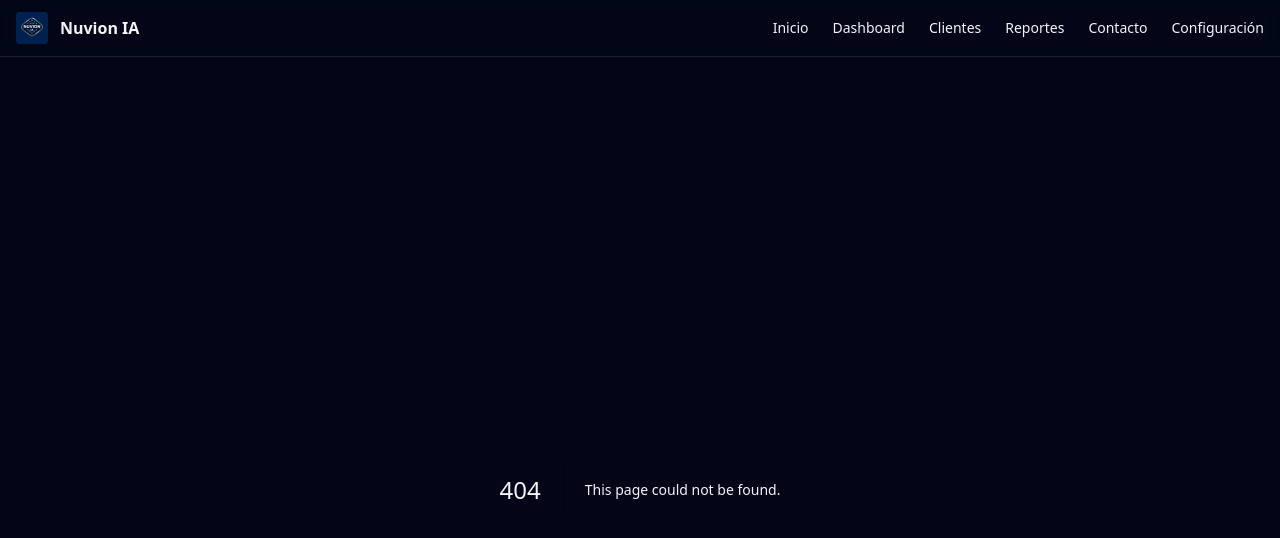
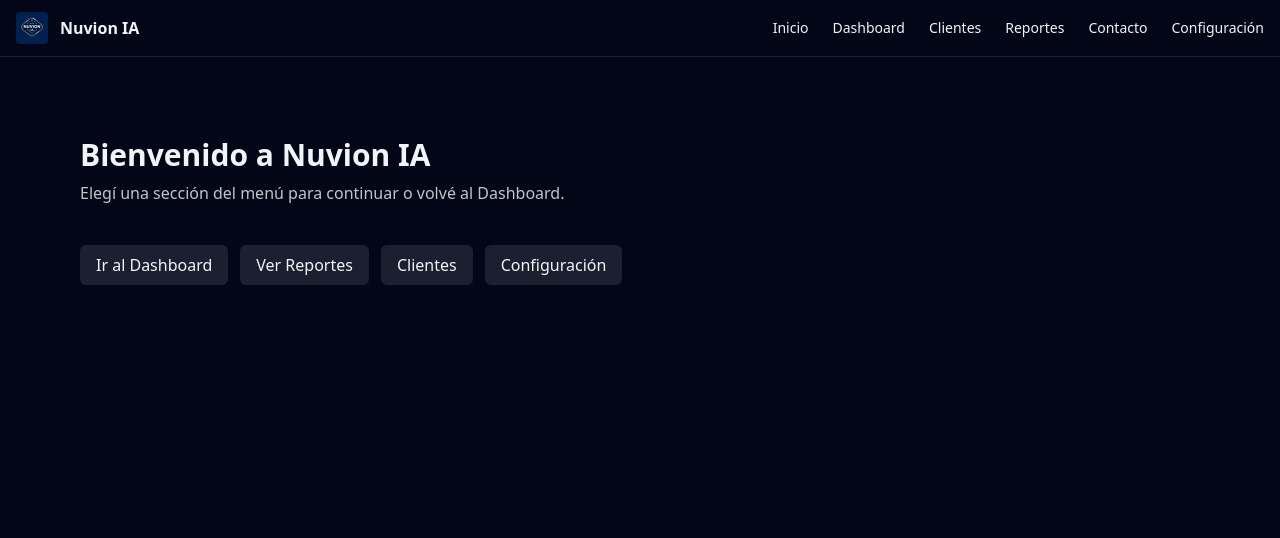
Before and after one commit to ianuvion/nuvion-ia, a Next.js app: page /inicio in a window 1280 px wide. Before the commit this address had no page. Shown: the top 538 px of the page. Built offline with nearby package versions, Linux system fonts and the light colour scheme.

Commit message:
Create page.tsx

```diff
--- /dev/null
+++ b/app/inicio/page.tsx
@@ -0,0 +1,39 @@
+export default function InicioPage() {
+  return (
+    <main className="max-w-6xl mx-auto px-4 py-12">
+      <section className="mb-10">
+        <h1 className="text-3xl font-bold mb-2">Bienvenido a Nuvion IA</h1>
+        <p className="opacity-80">
+          Elegí una sección del menú para continuar o volvé al Dashboard.
+        </p>
+      </section>
+
+      <div className="flex gap-3">
+        <a
+          href="/dashboard"
+          className="px-4 py-2 rounded-md bg-white/10 hover:bg-white/20 transition"
+        >
+          Ir al Dashboard
+        </a>
+        <a
+          href="/reportes"
+          className="px-4 py-2 rounded-md bg-white/10 hover:bg-white/20 transition"
+        >
+          Ver Reportes
+        </a>
+        <a
+          href="/clientes"
+          className="px-4 py-2 rounded-md bg-white/10 hover:bg-white/20 transition"
+        >
+          Clientes
+        </a>
+        <a
+          href="/configuracion"
+          className="px-4 py-2 rounded-md bg-white/10 hover:bg-white/20 transition"
+        >
+          Configuración
+        </a>
+      </div>
+    </main>
+  );
+}
```
